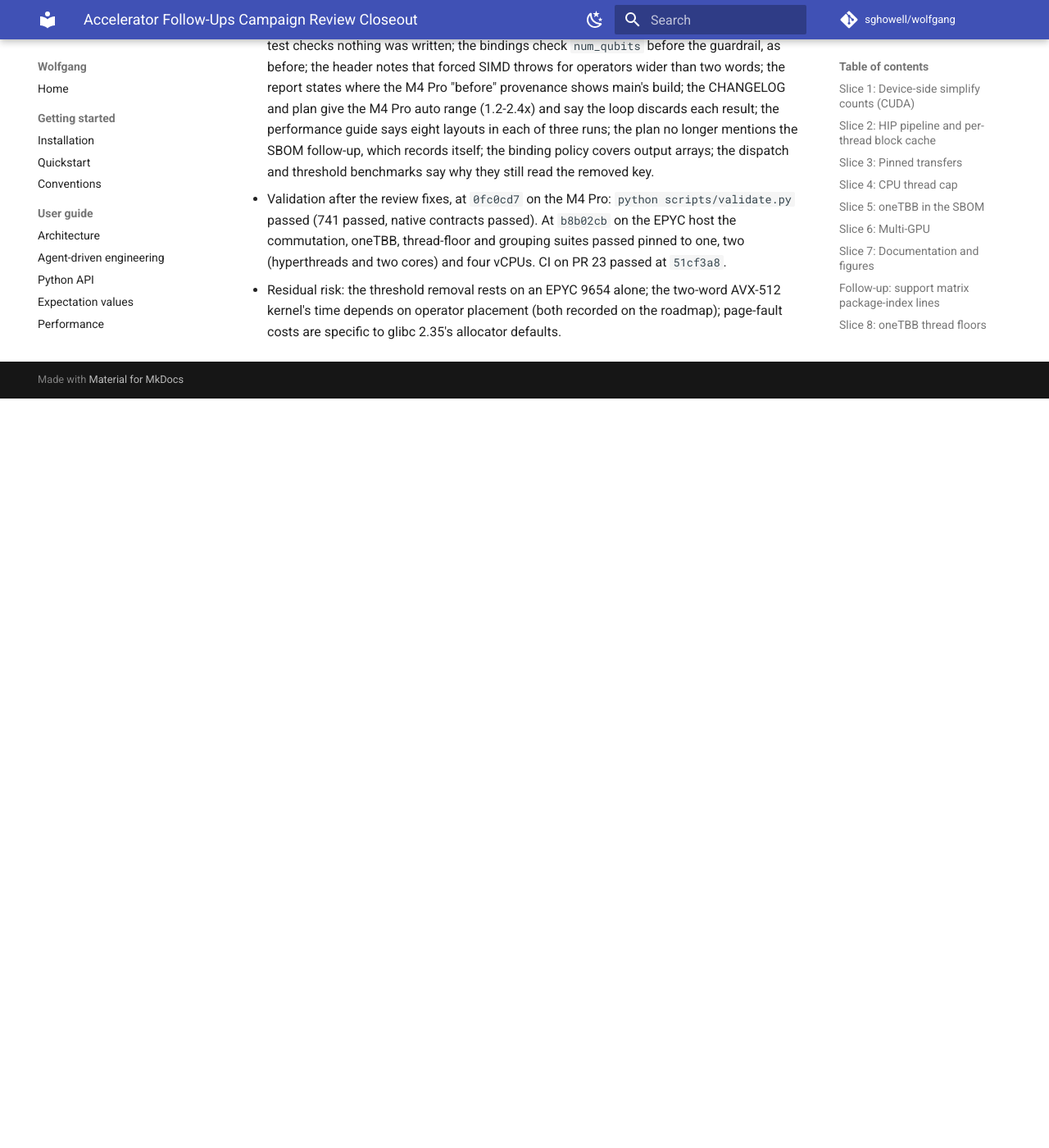
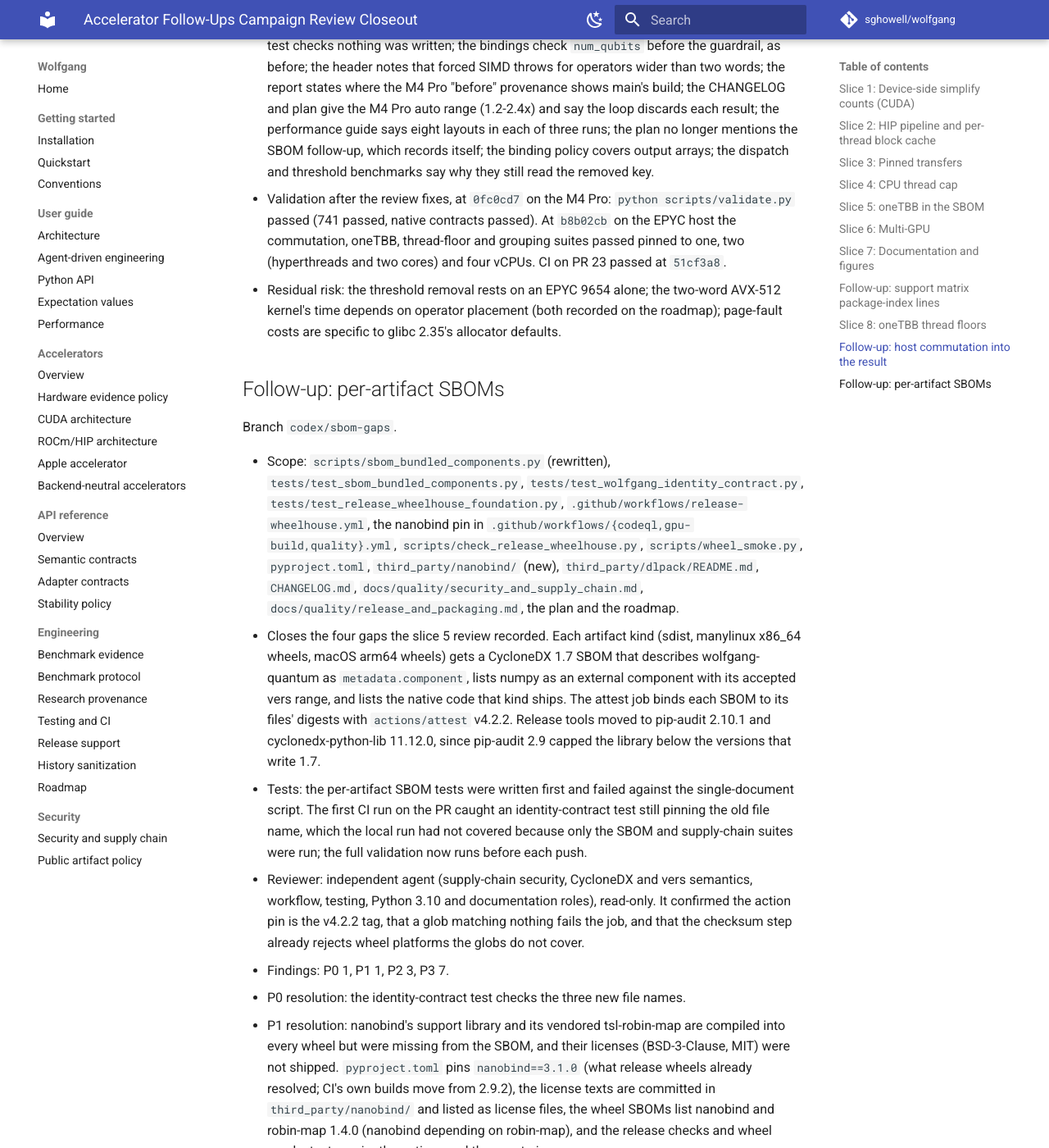
Before and after one commit to sghowell/wolfgang, an MkDocs documentation site: the page built from docs/reviews/accelerator_followups_campaign_2026-11-03.md, in a window 1280 px wide and 1400 px high, scrolled down 13215 px. Shown: the whole window at 82% size. Built offline with MkDocs 1.6.1 and Material for MkDocs 9.7.7, drawn with Linux system fonts in a browser that asks for light colours; comment, search, counter and statistics services are not loaded; before the commit the page ends 13701 px from its top, so only the background shows below that; some of the changed text lies outside the part shown.

Commit message:
docs: SBOM follow-up review closeout and plan status

```diff
--- a/docs/reviews/accelerator_followups_campaign_2026-11-03.md
+++ b/docs/reviews/accelerator_followups_campaign_2026-11-03.md
@@ -569,3 +569,72 @@
 - Residual risk: the threshold removal rests on an EPYC 9654 alone; the two-word
   AVX-512 kernel's time depends on operator placement (both recorded on the
   roadmap); page-fault costs are specific to glibc 2.35's allocator defaults.
+
+## Follow-up: per-artifact SBOMs
+
+Branch `codex/sbom-gaps`.
+
+- Scope: `scripts/sbom_bundled_components.py` (rewritten),
+  `tests/test_sbom_bundled_components.py`, `tests/test_wolfgang_identity_contract.py`,
+  `tests/test_release_wheelhouse_foundation.py`,
+  `.github/workflows/release-wheelhouse.yml`, the nanobind pin in
+  `.github/workflows/{codeql,gpu-build,quality}.yml`, `scripts/check_release_wheelhouse.py`,
+  `scripts/wheel_smoke.py`, `pyproject.toml`, `third_party/nanobind/` (new),
+  `third_party/dlpack/README.md`, `CHANGELOG.md`,
+  `docs/quality/security_and_supply_chain.md`,
+  `docs/quality/release_and_packaging.md`, the plan and the roadmap.
+- Closes the four gaps the slice 5 review recorded. Each artifact kind (sdist,
+  manylinux x86_64 wheels, macOS arm64 wheels) gets a CycloneDX 1.7 SBOM that
+  describes wolfgang-quantum as `metadata.component`, lists numpy as an
+  external component with its accepted vers range, and lists the native code
+  that kind ships. The attest job binds each SBOM to its files' digests with
+  `actions/attest` v4.2.2. Release tools moved to pip-audit 2.10.1 and
+  cyclonedx-python-lib 11.12.0, since pip-audit 2.9 capped the library below the
+  versions that write 1.7.
+- Tests: the per-artifact SBOM tests were written first and failed against the
+  single-document script. The first CI run on the PR caught an identity-contract
+  test still pinning the old file name, which the local run had not covered
+  because only the SBOM and supply-chain suites were run; the full validation
+  now runs before each push.
+- Reviewer: independent agent (supply-chain security, CycloneDX and vers
+  semantics, workflow, testing, Python 3.10 and documentation roles),
+  read-only. It confirmed the action pin is the v4.2.2 tag, that a glob
+  matching nothing fails the job, and that the checksum step already rejects
+  wheel platforms the globs do not cover.
+- Findings: P0 1, P1 1, P2 3, P3 7.
+- P0 resolution: the identity-contract test checks the three new file names.
+- P1 resolution: nanobind's support library and its vendored tsl-robin-map are
+  compiled into every wheel but were missing from the SBOM, and their licenses
+  (BSD-3-Clause, MIT) were not shipped. `pyproject.toml` pins `nanobind==3.1.0`
+  (what release wheels already resolved; CI's own builds move from 2.9.2), the
+  license texts are committed in `third_party/nanobind/` and listed as license
+  files, the wheel SBOMs list nanobind and robin-map 1.4.0 (nanobind depending
+  on robin-map), and the release checks and wheel smoke test require the
+  notices and the exact pin.
+- P2 resolutions: `vers_range` accepts one interval (one lower bound below one
+  upper, exclusions strictly inside, or a lone `==`) and raises for anything
+  vers would read differently from PEP 440; the verification example adds
+  `--signer-workflow`; this closeout and the slice 5 pointer.
+- P3 resolutions: the workflow comment and test name cyclonedx-python-lib
+  11.12.0 exactly; every project dependency must match exactly one component,
+  and a name listed twice raises; "described component" replaces "subject" in
+  the CHANGELOG and roadmap; the DLPack README and the slice 5 status point at
+  per-artifact SBOMs; the `test` extra installs cyclonedx-python-lib so schema
+  validation runs in CI; a test checks the attestation globs against real wheel
+  names; the security doc says why the documents use CycloneDX 1.7. Not taken:
+  bumping cyclonedx-bom past 7.1.0 (it works through the library's version
+  enum, and 7.6.0 is under two weeks old), `acknowledgement: declared` and a
+  `metadata.tools` entry.
+- Validation after the review fixes, at `8d10d53` on the M4 Pro:
+  `python scripts/validate.py` passed (733 passed). Release-workflow dry runs
+  with `publish-target=none`: run 41754090730 at `0c3bee5` passed every job and
+  `gh attestation verify --predicate-type https://cyclonedx.org/bom` returned
+  the matching SBOM for a manylinux and a macOS wheel; run 41756795499 at
+  `8d10d53` passed every job with the nanobind pin, its wheels ship
+  `third_party/nanobind/LICENSE` and `robin_map_LICENSE` (the wheel smoke test
+  now requires them), and the attested manylinux SBOM, verified with
+  `--signer-workflow`, lists numpy (`vers:pypi/>=1.23`), oneTBB 2022.3.0,
+  DLPack 1.1, nanobind 3.1.0 and robin-map 1.4.0.
+- Residual risk: consumers that read only CycloneDX 1.6 or older cannot parse
+  the documents; a new wheel platform needs its own artifact kind, SBOM and
+  attestation step (the checksum step fails first if one is added without them).
```
Also changed, not shown: docs/plans/accelerator_followups_campaign_plan.md (+11 -0 lines).
